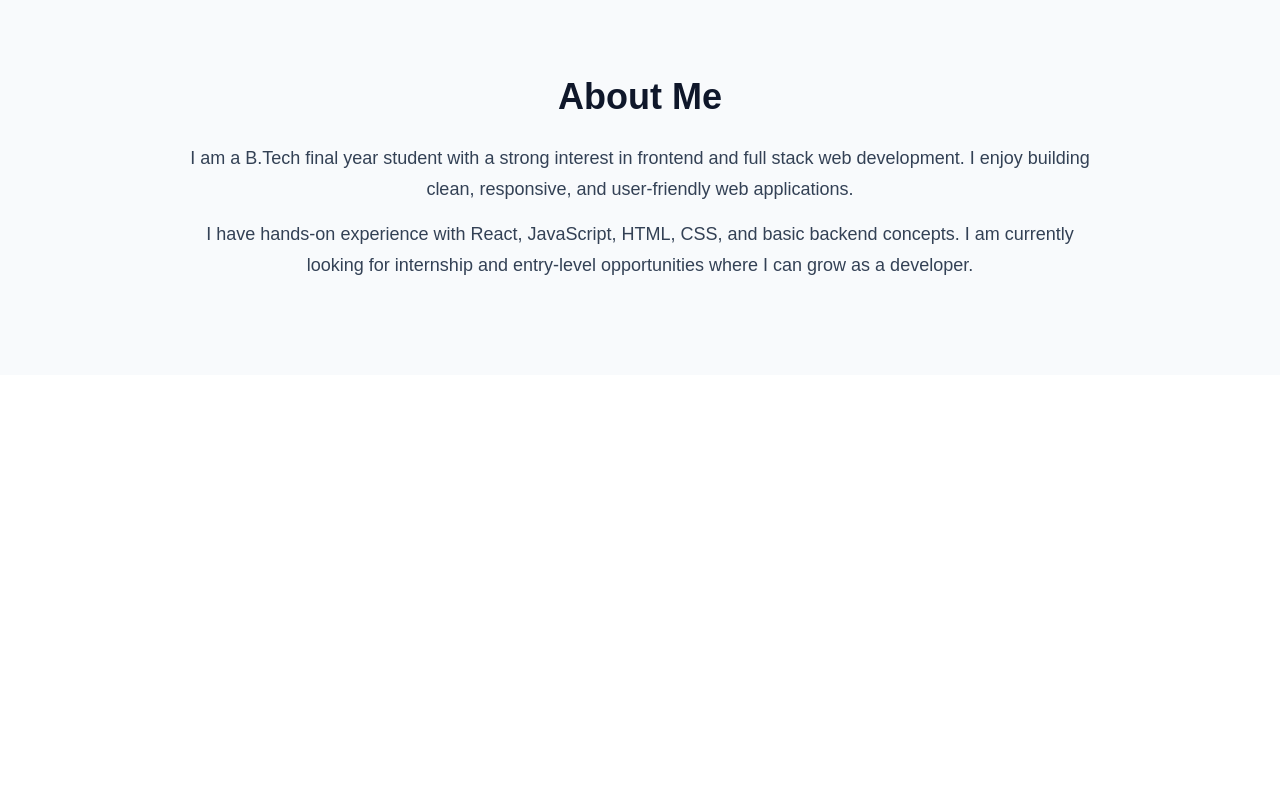
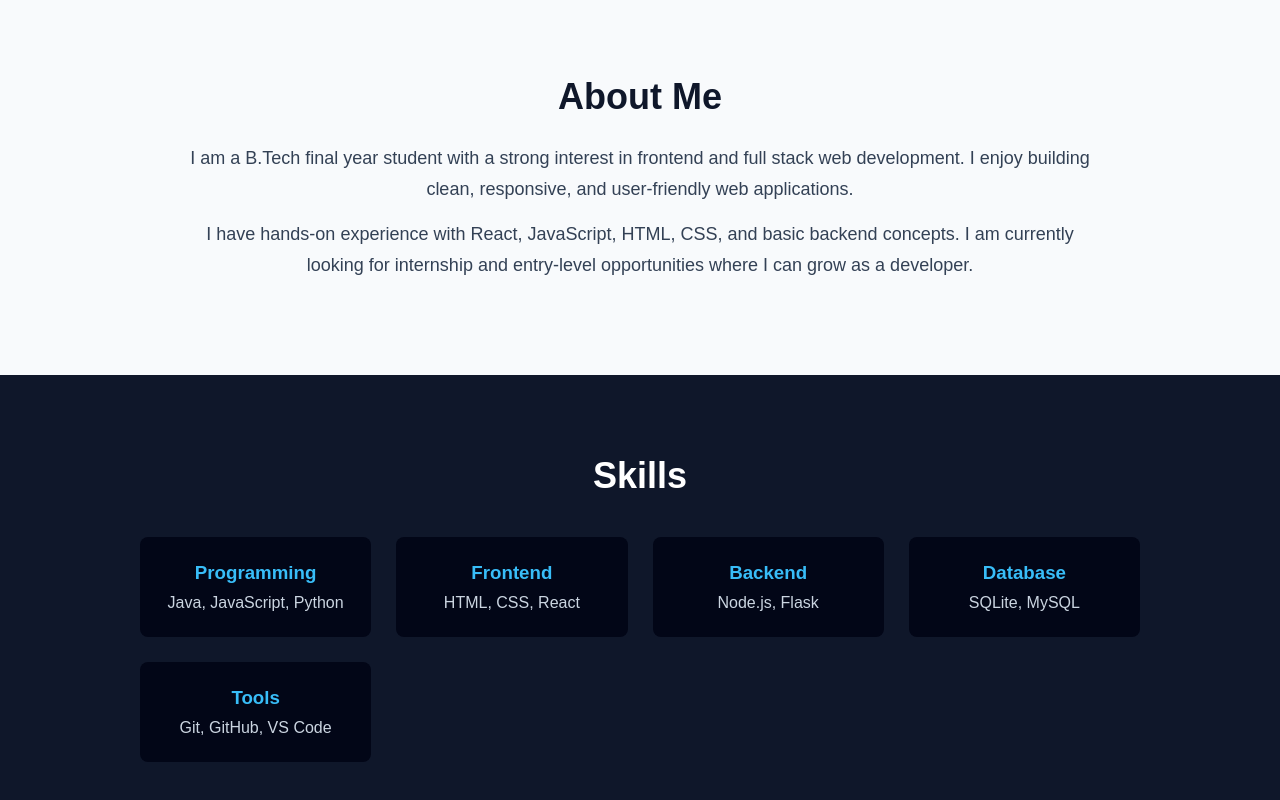
Before and after one commit to charanramagiri/portfolio, a React (Vite) app: page / in a window 1280 px wide. Shown: the part 792-1592 px from the top of the page. Before the commit the page ends 1167 px from the top, so only its background shows below. Built offline with nearby package versions, Linux system fonts and the light colour scheme.

Commit message:
skills section implemented

```diff
--- a/src/App.jsx
+++ b/src/App.jsx
@@ -1,6 +1,7 @@
 import Navbar from "./components/Navbar/Navbar";
 import Hero from "./components/Hero/Hero";
 import About from "./components/About/About"
+import Skills from "./components/Skills/Skills";
 
 function App() {
   return (
@@ -8,6 +9,7 @@ function App() {
       <Navbar />
       <Hero />
       <About />
+      <Skills />
     </div>
   );
 }
--- a/src/components/Skills/Skills.css
+++ b/src/components/Skills/Skills.css
@@ -0,0 +1,30 @@
+.skills{
+    padding: 80px 40px;
+    background-color: #0f172a;
+    color: white;
+    text-align: center;
+}
+.skills h2{
+    font-size: 36px;
+    margin-bottom: 40px;
+}
+.skills-container{
+    display: grid;
+    grid-template-columns: repeat(auto-fit, minmax(220px, 1fr));
+    gap: 25px;
+    max-width: 1000px;
+    margin: 0 auto;
+}
+.skill-card{
+    background-color: #020617;
+    padding: 25px;
+    border-radius: 8px;
+}
+.skill-card h3{
+    margin-bottom: 10px;
+    color: #38bdf8;
+}
+.skill-card p{
+    font-size: 16px;
+    color: #cbd5e1;
+}
--- a/src/components/Skills/Skills.jsx
+++ b/src/components/Skills/Skills.jsx
@@ -0,0 +1,38 @@
+import "./Skills.css";
+
+function Skills() {
+  return (
+    <section className="skills" id="skills">
+      <h2>Skills</h2>
+
+      <div className="skills-container">
+        <div className="skill-card">
+          <h3>Programming</h3>
+          <p>Java, JavaScript, Python</p>
+        </div>
+
+        <div className="skill-card">
+          <h3>Frontend</h3>
+          <p>HTML, CSS, React</p>
+        </div>
+
+        <div className="skill-card">
+          <h3>Backend</h3>
+          <p>Node.js, Flask</p>
+        </div>
+
+        <div className="skill-card">
+          <h3>Database</h3>
+          <p>SQLite, MySQL</p>
+        </div>
+
+        <div className="skill-card">
+          <h3>Tools</h3>
+          <p>Git, GitHub, VS Code</p>
+        </div>
+      </div>
+    </section>
+  );
+}
+
+export default Skills;
```
